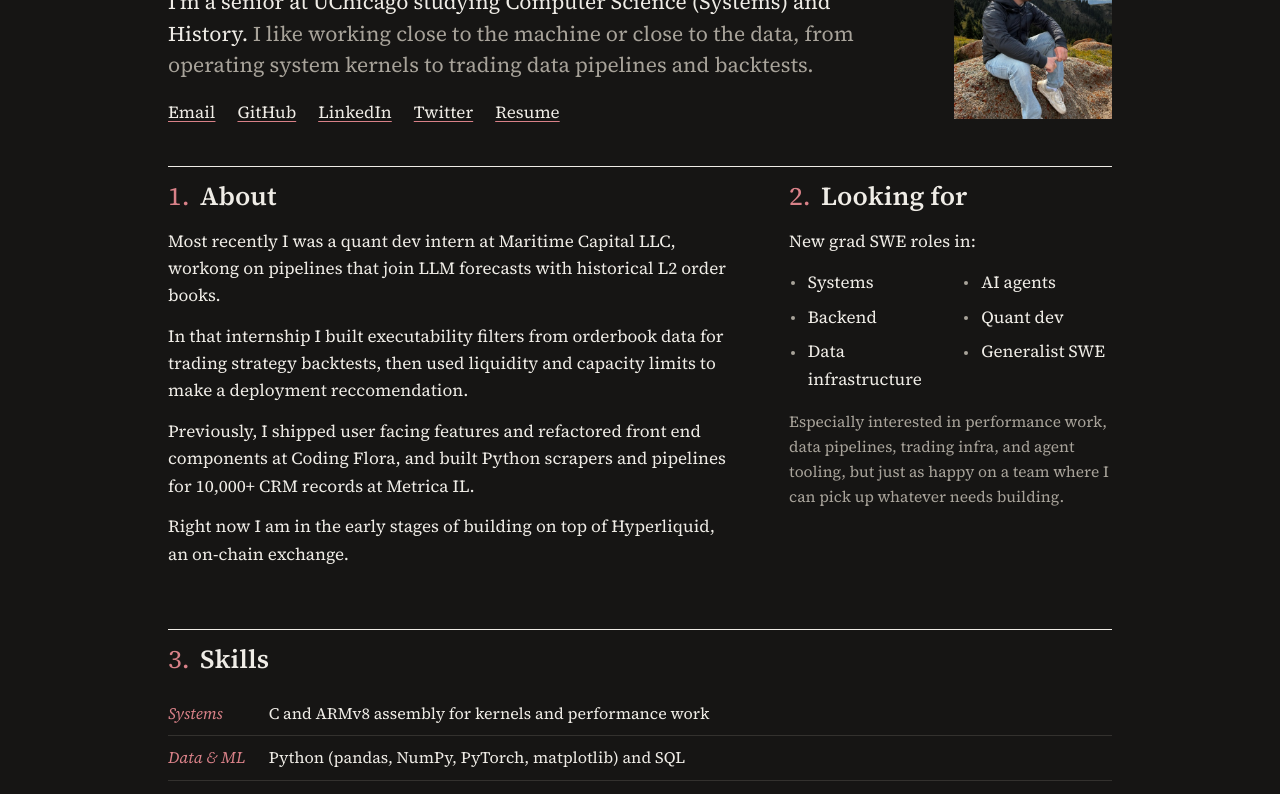
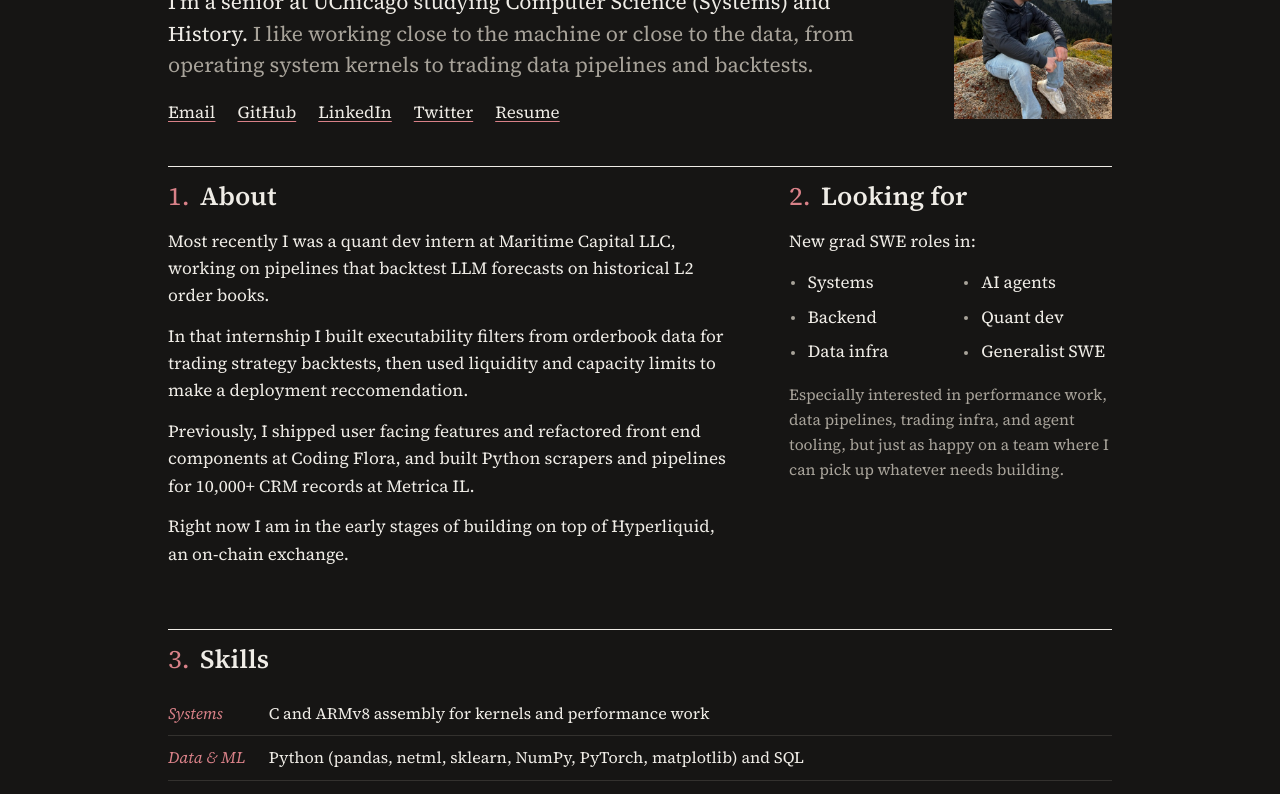
Before and after one commit to jacobwolf-1/jacobwolf-1.github.io, a plain HTML site: page index.html in a window 1280 px wide. Shown: the part 156-950 px from the top of the page. Drawn offline with nearby package versions, Linux system fonts and the light colour scheme; no server answers.

Commit message:
spelling, grammer, skills

```diff
--- a/index.html
+++ b/index.html
@@ -187,7 +187,7 @@ footer{border-top:1px solid var(--ink);padding:14px 0 40px;font-size:14.5px;colo
   <div class="front">
     <div>
       <h2><span class="n">1.</span>About</h2>
-      <p>Most recently I was a quant dev intern at Maritime Capital LLC, workong on pipelines that join LLM forecasts with historical L2 order books.</p>
+      <p>Most recently I was a quant dev intern at Maritime Capital LLC, working on pipelines that backtest LLM forecasts on historical L2 order books.</p>
       <p>In that internship I built executability filters from orderbook data for trading strategy backtests, then used liquidity and capacity limits to make a deployment reccomendation.</p>
       <p>Previously, I shipped user facing features and refactored front end components at Coding Flora, and built Python scrapers and pipelines for 10,000+ CRM records at Metrica IL.</p>
       <p>Right now I am in the early stages of building on top of Hyperliquid, an on-chain exchange.</p>
@@ -198,7 +198,7 @@ footer{border-top:1px solid var(--ink);padding:14px 0 40px;font-size:14.5px;colo
       <ul class="cols2">
         <li>Systems</li>
         <li>Backend</li>
-        <li>Data infrastructure</li>
+        <li>Data infra</li>
         <li>AI agents</li>
         <li>Quant dev</li>
         <li>Generalist SWE</li>
@@ -213,7 +213,7 @@ footer{border-top:1px solid var(--ink);padding:14px 0 40px;font-size:14.5px;colo
   <table>
     <tbody>
       <tr><td class="k">Systems</td><td>C and ARMv8 assembly for kernels and performance work</td></tr>
-      <tr><td class="k">Data &amp; ML</td><td>Python (pandas, NumPy, PyTorch, matplotlib) and SQL</td></tr>
+      <tr><td class="k">Data &amp; ML</td><td>Python (pandas, netml, sklearn, NumPy, PyTorch, matplotlib) and SQL</td></tr>
       <tr><td class="k">App dev</td><td>Swift, TypeScript, JavaScript, React, Django, HTML/CSS</td></tr>
       <tr><td class="k">Tools</td><td>Linux, Git, pytest, REST APIs, OAuth</td></tr>
       <tr><td class="k">Coursework</td><td>Operating Systems, Computer Architecture, Systems Programming, Computer Security, ML for Computer Systems, Database Systems, Software Development, Theory of Algorithms, Formal Languages, Functional Programming, Discrete Math, Math of ML, Linear Algebra</td></tr>
```
